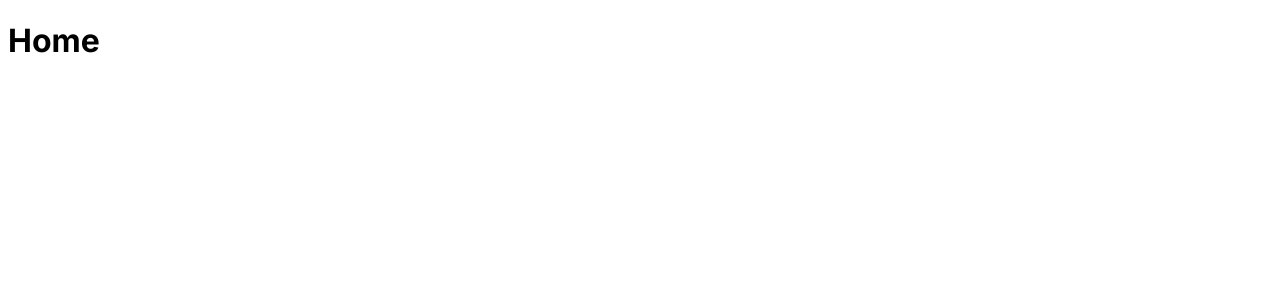
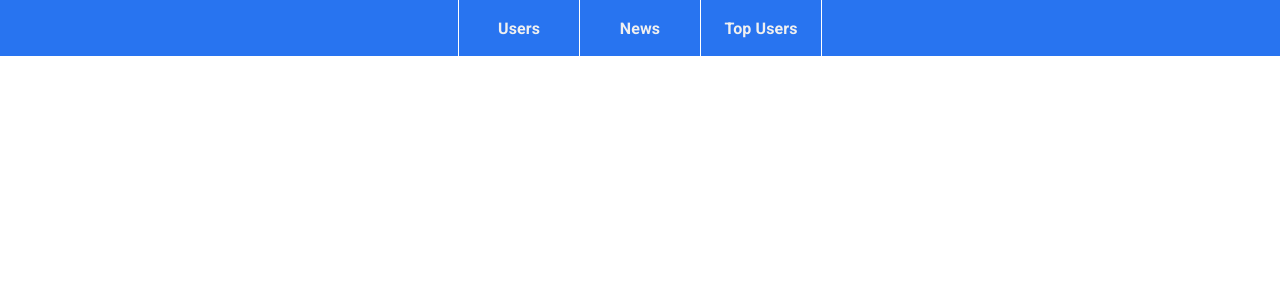
Before and after one commit to rithik56/gamezop-assignment, a Next.js app: page / in a window 1280 px wide. Shown: the top 300 px of the page. Built offline with nearby package versions, Linux system fonts and the light colour scheme.

Commit message:
GAM-6: Added Navigation UI with tabs

```diff
--- /dev/null
+++ b/src/app/appRoutes.ts
@@ -0,0 +1,4 @@
+export const USERS_PAGE_ROUTE = '/users'
+export const NEWS_PAGE_ROUTE = '/news'
+export const TOP_USERS_PAGE_ROUTE = '/top-users'
+export const HOME_PAGE_ROUTE = '/'
--- a/src/app/globals.css
+++ b/src/app/globals.css
@@ -105,3 +105,20 @@ a {
     color-scheme: dark;
   }
 } */
+@import url('https://fonts.googleapis.com/css2?family=Roboto:ital,wght@0,100;0,300;0,400;0,500;0,700;1,900&display=swap');
+
+* {
+  margin: 0;
+  padding: 0;
+}
+
+body {
+  font-family: 'Roboto', sans-serif;
+  letter-spacing: .1px;
+}
+
+a:-webkit-any-link {
+  color: inherit;
+  cursor: pointer;
+  text-decoration: none;
+}
--- a/src/app/layout.tsx
+++ b/src/app/layout.tsx
@@ -1,22 +1,15 @@
+import Navigation from "@/components/navigation"
+import Drawer from "@/components/drawer"
 import './globals.css'
-import type { Metadata } from 'next'
-import { Inter } from 'next/font/google'
 
-const inter = Inter({ subsets: ['latin'] })
-
-export const metadata: Metadata = {
-  title: 'Create Next App',
-  description: 'Generated by create next app',
-}
-
-export default function RootLayout({
-  children,
-}: {
-  children: React.ReactNode
-}) {
+export default function RootLayout({ children }: { children: React.ReactNode }) {
   return (
     <html lang="en">
-      <body className={inter.className}>{children}</body>
+      <body>
+        <Navigation />
+        <Drawer />
+        {children}
+      </body>
     </html>
   )
 }
--- a/src/app/page.tsx
+++ b/src/app/page.tsx
@@ -2,8 +2,10 @@
 
 export default function Home() {
   return (
+
     <main>
       <h1>Home</h1>
     </main>
+
   )
 }
--- /dev/null
+++ b/src/components/drawer/index.tsx
@@ -0,0 +1,7 @@
+// Drawer Component
+
+export default function Drawer() {
+    return (
+        <></>
+    )
+}
--- /dev/null
+++ b/src/components/navigation/index.tsx
@@ -0,0 +1,33 @@
+'use client';
+
+// Navigation Component
+import styles from './navigation.module.css'
+import Link from 'next/link'
+import { usePathname } from 'next/navigation'
+import { USERS_PAGE_ROUTE, NEWS_PAGE_ROUTE, TOP_USERS_PAGE_ROUTE } from '@/app/appRoutes';
+
+export default function Navigation() {
+    const pathname = usePathname()
+    return (
+        <nav className={styles.nav}>
+            <div className={styles.header_container}>
+                <Link href={USERS_PAGE_ROUTE} className={`${pathname === USERS_PAGE_ROUTE ? styles.nav_item_selected : ''} ${styles.nav_item} ${styles.bx_1}`}>
+                    <h4>
+                        Users
+                    </h4>
+                </Link>
+                <Link href={NEWS_PAGE_ROUTE} className={`${pathname === NEWS_PAGE_ROUTE ? styles.nav_item_selected : ''} ${styles.nav_item} ${styles.news_heading}`}>
+                    <h4>
+                        News
+                    </h4>
+                </Link>
+                <Link href={TOP_USERS_PAGE_ROUTE} className={`${pathname === TOP_USERS_PAGE_ROUTE ? styles.nav_item_selected : ''} ${styles.nav_item} ${styles.bx_1}`}>
+                    <h4>
+                        Top Users
+                    </h4>
+                </Link>
+            </div>
+            {/* <div className={styles.empty_container}></div> */}
+        </nav>
+    )
+}
--- /dev/null
+++ b/src/components/navigation/navigation.module.css
@@ -0,0 +1,49 @@
+.nav {
+    position: fixed;
+    display: -webkit-flex;
+    display: -ms-flexbox;
+    display: flex;
+    -webkit-flex: auto;
+    -ms-flex: auto;
+    flex: auto;
+    width: 100%;
+    height: 56px;
+    background-color: #2874f0;
+    color: #f0f0f0;
+    z-index: 10;
+    -webkit-flex-direction: row;
+    -ms-flex-direction: row;
+    flex-direction: row;
+    justify-content: center;
+}
+
+.header_container {
+    display: flex;
+    align-items: center;
+}
+
+.empty_container {
+    height: 100%;
+    min-width: 124px;
+}
+
+.news_heading {
+    margin: 0;
+}
+
+.nav_item_selected {
+    background-color: #ff7400;
+}
+
+.nav_item {
+    height: 100%;
+    display: flex;
+    justify-content: center;
+    align-items: center;
+    width: 120px;
+}
+
+.bx_1 {
+    border-left: 1px solid white;
+    border-right: 1px solid white;
+}
```
Also changed, not shown: src/app/endpoints.ts (added).
